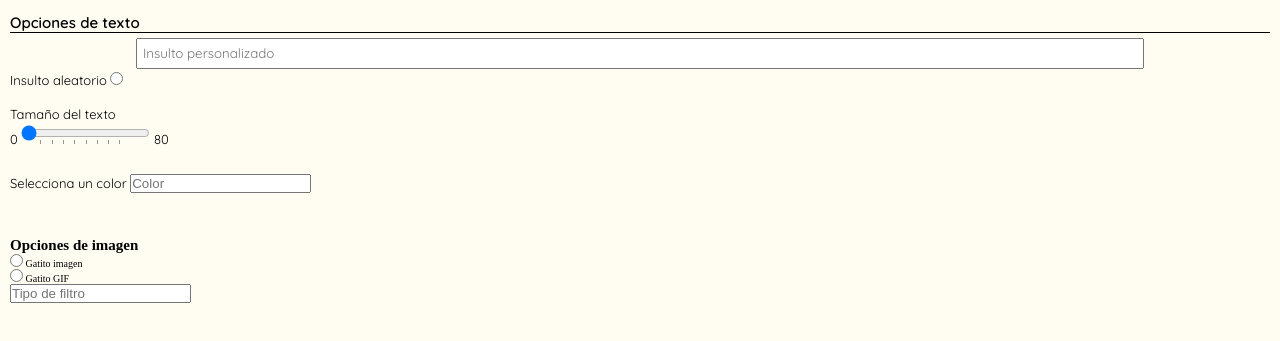
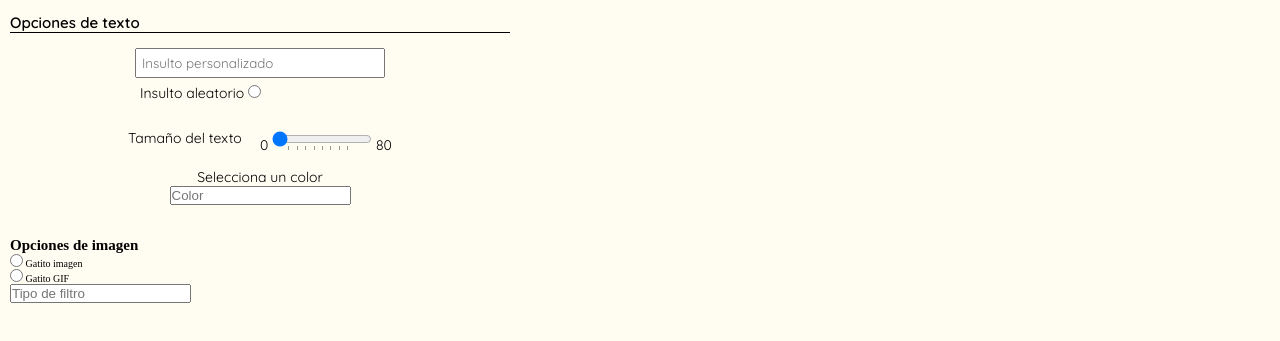
Before and after one commit to Dac099/insultosDeGatos, a website built with webpack: page src/html/index.html in a window 1280 px wide. Shown: the part 333-674 px from the top of the page. Built offline with nearby package versions, Linux system fonts and the light colour scheme.

Commit message:
text-card done

```diff
--- a/src/html/index.html
+++ b/src/html/index.html
@@ -23,20 +23,21 @@
     </article>
     <article class="text-card">
         <h2 class="text-card__title">Opciones de texto</h2>
-
         <section class="text-card__text">
             <section class="text-card__insulto">
                 <input type="text" placeholder="Insulto personalizado">
-                <div>
+                <div class="insulto__option">
                     <label for="textOption">Insulto aleatorio</label>
                     <input type="radio" id="textOption" name="nameOption">
                 </div>
             </section>
             <section class="text_card__text-size">
-                <label for="tickmarks">Tamaño del texto</label><br>
-                <label for="tickmarks">0</label>
-                <input type="range" list="tickmarks" value="0">
-                <label for="tickmarks">80</label>
+                <label for="tickmarks">Tamaño del texto</label>
+                <div>
+                    <label for="tickmarks">0</label>
+                    <input type="range" list="tickmarks" value="0">
+                    <label for="tickmarks">80</label>
+                </div>
                 <datalist id="tickmarks">
                     <option value="10"></option>
                     <option value="20"></option>
--- a/src/scss/_text_card.scss
+++ b/src/scss/_text_card.scss
@@ -1,5 +1,6 @@
 .text-card
 {
+    max-width: 500px;
     display: grid;
     height: 30vh;
     grid-template-rows: 15% 85%;
@@ -10,29 +11,88 @@
     {
         align-self: end;
         border-bottom: 1px solid black;
-
     }
 
     &__text
     {
         display: grid;
-        grid-template-rows: repeat(3, 1fr);
-        font-size: 1.3rem;
+        grid-template-rows: 1fr 30px 1fr;
+        font-size: 1.4rem;
     }
 
     &__insulto
     {
         display: grid;
+        margin: 10px 0px 20px 0px;
         grid-template-rows: 1fr 1fr;
 
         > input
         {
-            width: 80%;
-            height: 90%;
-            margin: 0 auto;
+            min-width: 250px;
+            max-width: 400px;
+            height: minmax(90%,40px);
+            justify-self: center;
             padding: 5px;
             font-family: $fontText;
             outline: none;
         }
+
+        div.insulto__option
+        {
+            min-width: 250px;
+            max-width: 400px;
+            align-self: center;
+            justify-self: center;
+            height: minmax(90%,40px);
+            padding: 5px;
+            font-family: $fontText;
+        }
+    }
+
+    .text_card__text-size
+    {
+        display: grid;
+        max-width: 350px;
+        margin: 0 auto;
+        grid-template-columns: 1fr 1fr;
+        grid-template-rows: 1fr;
+
+        label
+        {
+            padding-top: 1px;
+        }
+
+        div
+        {
+            justify-self: end;
+            input
+            {
+                width: 100px;
+            }
+        }
+    }
+
+    .text-card__color-text
+    {
+        align-self: start;
+        display: grid;
+        margin-top: 10px;
+
+        label
+        {
+            width: fit-content;
+            justify-self: center;
+            align-self: end;
+        }
+
+        input
+        {
+            max-width: 250px;
+            max-height: 30px;
+            min-width: none;
+            justify-self: center;
+            align-self: start;
+            outline: none;
+        }
     }
 }
```
Also changed, not shown: dist/main.html, dist/main.js.
